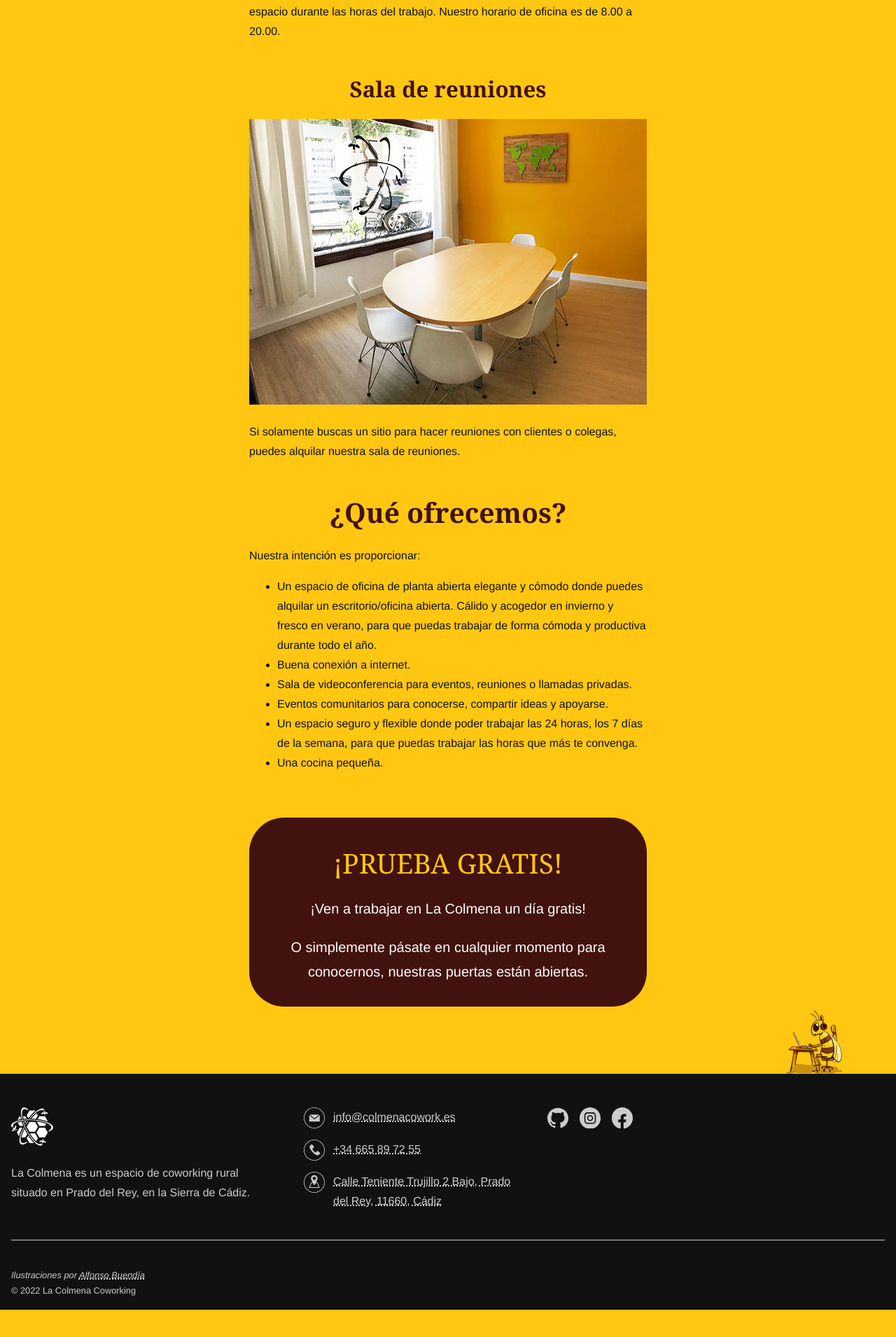
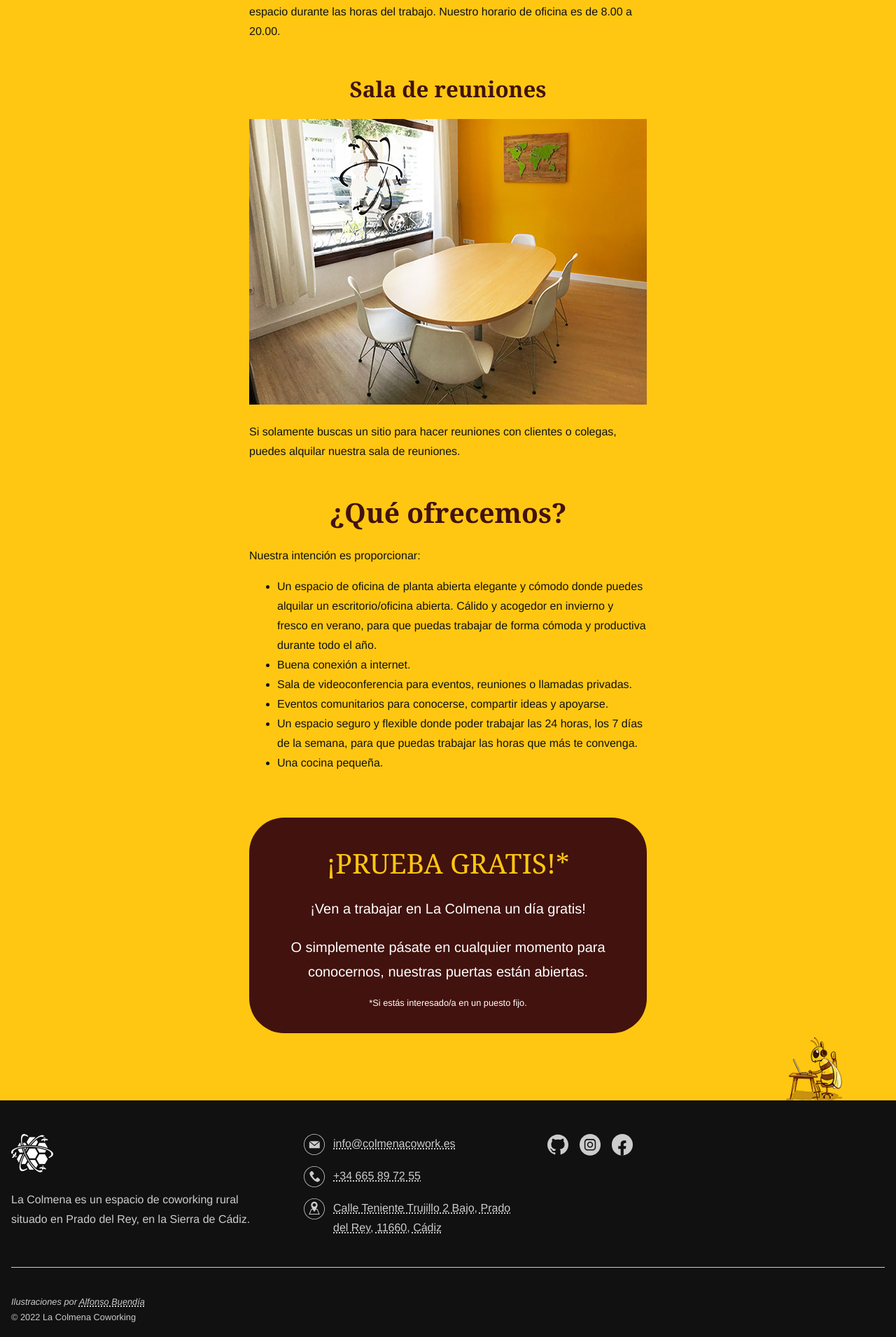
Before and after one commit to paddyohanlon/colmenacowork, a Jekyll site: the page built from index.md, in a window 1280 px wide. Shown: the part 3022-4932 px from the top of the page at 70% size. Built offline with Jekyll 4.4.1, drawn with Linux system fonts in a browser that asks for light colours; before the commit the page ends 4893 px from its top, so only the background shows below that.

```diff
--- a/_sass/_main.scss
+++ b/_sass/_main.scss
@@ -21,6 +21,10 @@ p {
 
   &.large {
     font-size: $font-size-h5;
+  }
+
+  &.small {
+    font-size: $font-size-small;
   }
 }
 
--- a/index.md
+++ b/index.md
@@ -113,7 +113,8 @@ Nuestra intención es proporcionar:
 - Una cocina pequeña.
 
 <div class="call-to-action-box">
-  <h2>¡Prueba Gratis!</h2>
+  <h2>¡Prueba Gratis!*</h2>
   <p class="large">¡Ven a trabajar en La Colmena un día gratis!</p>
   <p class="large">O simplemente pásate en cualquier momento para conocernos, nuestras puertas están abiertas.</p>
+  <p class="small">*Si estás interesado/a en un puesto fijo.</p>
 </div>
--- a/service-worker.js
+++ b/service-worker.js
@@ -1,4 +1,4 @@
-const version = "V10";
+const version = "V11";
 const staticCacheName = version + "staticfiles";
 const imageCacheName = "images";
 const pagesCacheName = "pages";
```
Also changed, not shown: en/index.md (+2 -1 lines).
